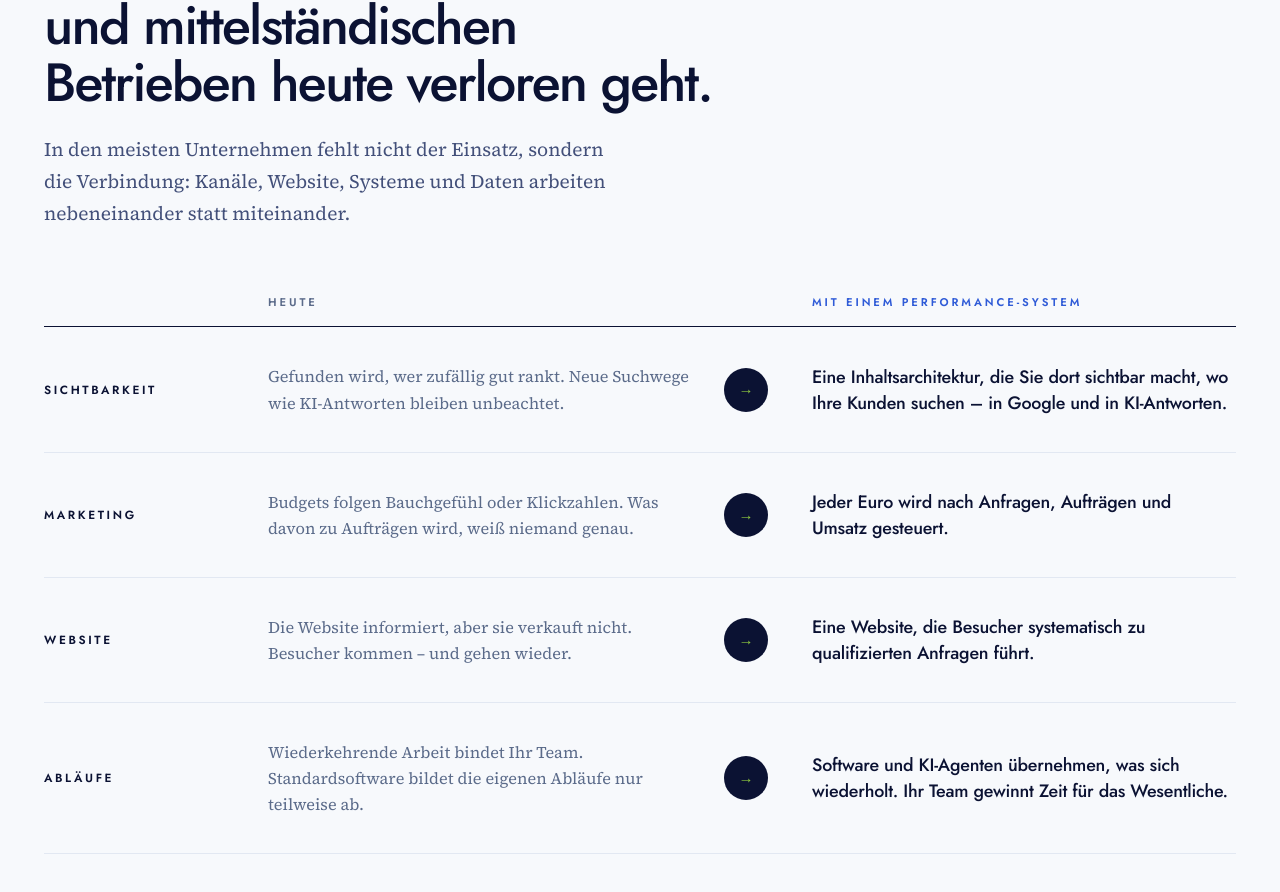
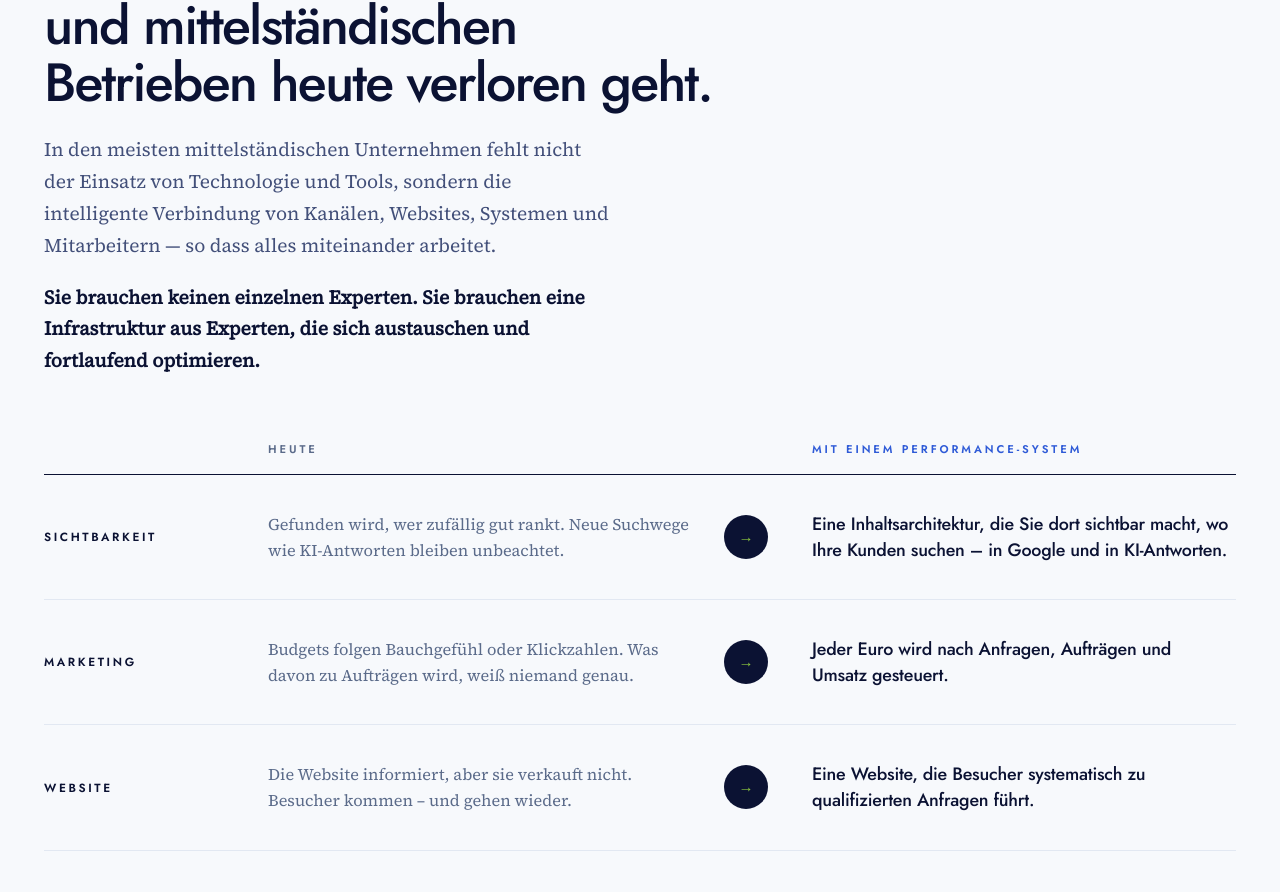
Before and after one commit to nizarladouz/Ladouz-Digital, a Next.js app in the folder ladouz-digital/: page / in a window 1280 px wide. Shown: the part 1998-2890 px from the top of the page. Built offline with nearby package versions, Linux system fonts and the light colour scheme.

Commit message:
Ausgangslage: neuer Untertext + fetter Zusatz

```diff
--- a/ladouz-digital/app/page.tsx
+++ b/ladouz-digital/app/page.tsx
@@ -1391,8 +1391,13 @@ function Wandel() {
             Wo Wirksamkeit in kleinen und mittelständischen Betrieben heute verloren geht.
           </h2>
           <Lead>
-            In den meisten Unternehmen fehlt nicht der Einsatz, sondern die Verbindung:
-            Kanäle, Website, Systeme und Daten arbeiten nebeneinander statt miteinander.
+            In den meisten mittelständischen Unternehmen fehlt nicht der Einsatz von Technologie und Tools,
+            sondern die intelligente Verbindung von Kanälen, Websites, Systemen und Mitarbeitern — so dass
+            alles miteinander arbeitet.
+          </Lead>
+          <Lead className="!mt-5 font-semibold !text-[#0b1233]">
+            Sie brauchen keinen einzelnen Experten. Sie brauchen eine Infrastruktur aus Experten, die sich
+            austauschen und fortlaufend optimieren.
           </Lead>
         </Reveal>
 
```
